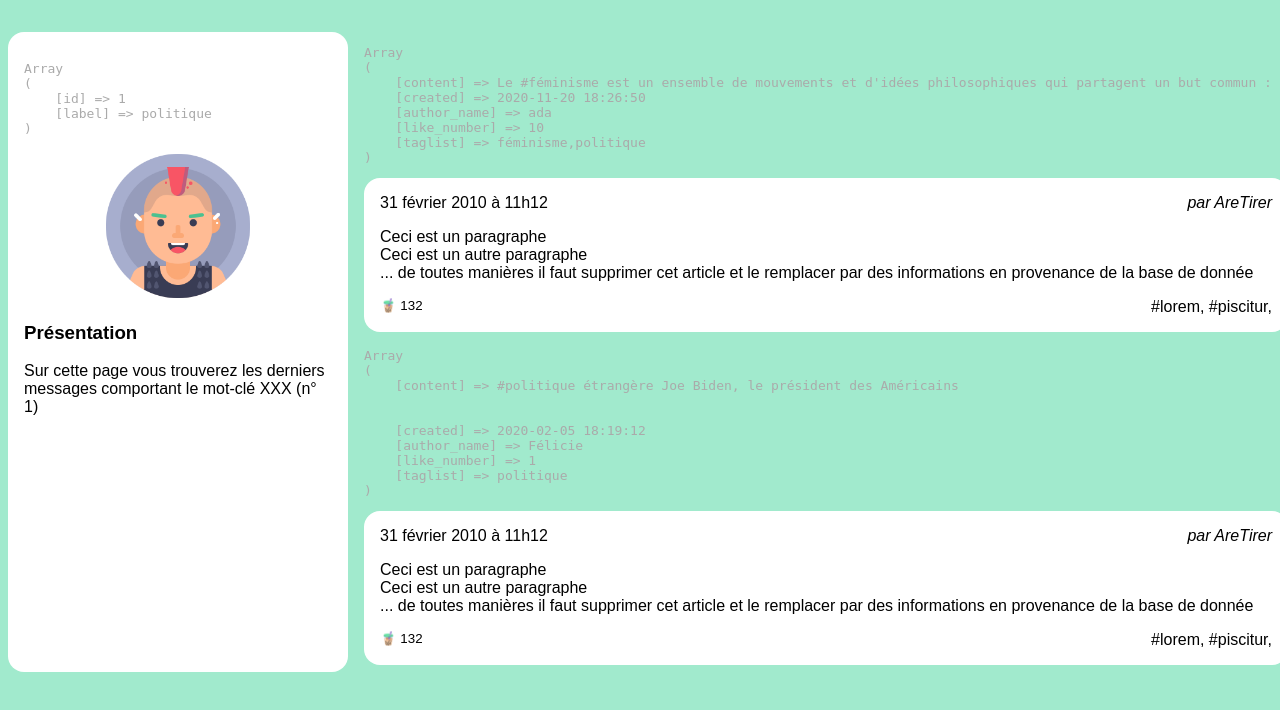
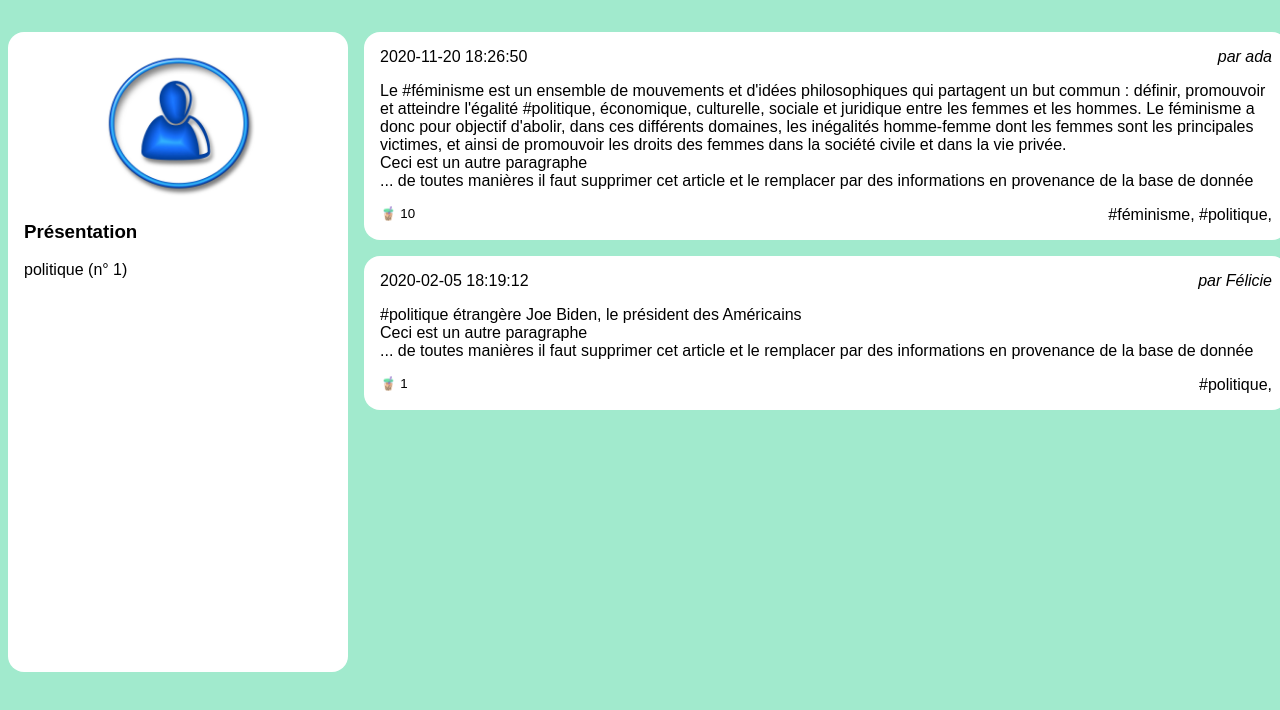
Before and after one commit to adatechschool/projet-collectif---reseau-social-php-arm-messager, a PHP site: page /tags.php?tag_id=1 in a window 1280 px wide. Shown: the part 90-800 px from the top of the page. Run offline with PHP 8.4, Linux system fonts and the light colour scheme; data comes from the database, SQL or seed files in the repository.

Commit message:
commit avant push en espérant que ça fonctionne

```diff
--- a/tags.php
+++ b/tags.php
@@ -31,13 +31,12 @@
                 $lesInformations = $mysqli->query($laQuestionEnSql);
                 $tag = $lesInformations->fetch_assoc();
                 //@todo: afficher le résultat de la ligne ci dessous, remplacer XXX par le label et effacer la ligne ci-dessous
-                echo "<pre>" . print_r($tag, 1) . "</pre>";
+                //echo "<pre>" . print_r($tag, 1) . "</pre>";
                 ?>
-                <img src="avart.png" alt="Portrait de l'utilisatrice"/>
+                <img src="user.jpg" alt="Portrait de l'utilisatrice"/>
                 <section>
                     <h3>Présentation</h3>
-                    <p>Sur cette page vous trouverez les derniers messages comportant
-                        le mot-clé XXX
+                    <p><?php echo $tag['label'] ?>
                         (n° <?php echo $tagId ?>)
                     </p>
 
@@ -76,24 +75,27 @@
                 while ($post = $lesInformations->fetch_assoc())
                 {
 
-                    echo "<pre>" . print_r($post, 1) . "</pre>";
+                    //echo "<pre>" . print_r($post, 1) . "</pre>";
                     ?>
                     <article>
                         <h3>
-                            <time datetime='2020-02-01 11:12:13' >31 février 2010 à 11h12</time>
+                            <time datetime='2020-02-01 11:12:13' ><?php echo $post['created'] ?></time>
                         </h3>
-                        <address>par AreTirer</address>
+                        <address>par <?php echo $post['author_name'] ?></address>
                         <div>
-                            <p>Ceci est un paragraphe</p>
+                            <p><?php echo $post['content'] ?></p>
                             <p>Ceci est un autre paragraphe</p>
                             <p>... de toutes manières il faut supprimer cet
                                 article et le remplacer par des informations en
                                 provenance de la base de donnée</p>
                         </div>
                         <footer>
-                            <small>🧋 132</small>
-                            <a href="">#lorem</a>,
-                            <a href="">#piscitur</a>,
+                            <small>🧋 <?php echo $post['like_number'] ?> </small>
+                            <?php
+                            $array = explode(',', $post['taglist']);
+                            foreach ($array as $valeur) {
+                                echo "<a href=''>#$valeur, </a>";}
+                            ?>
                         </footer>
                     </article>
                 <?php } ?>
```
Also changed, not shown: settings.php (+7 -12 lines).
